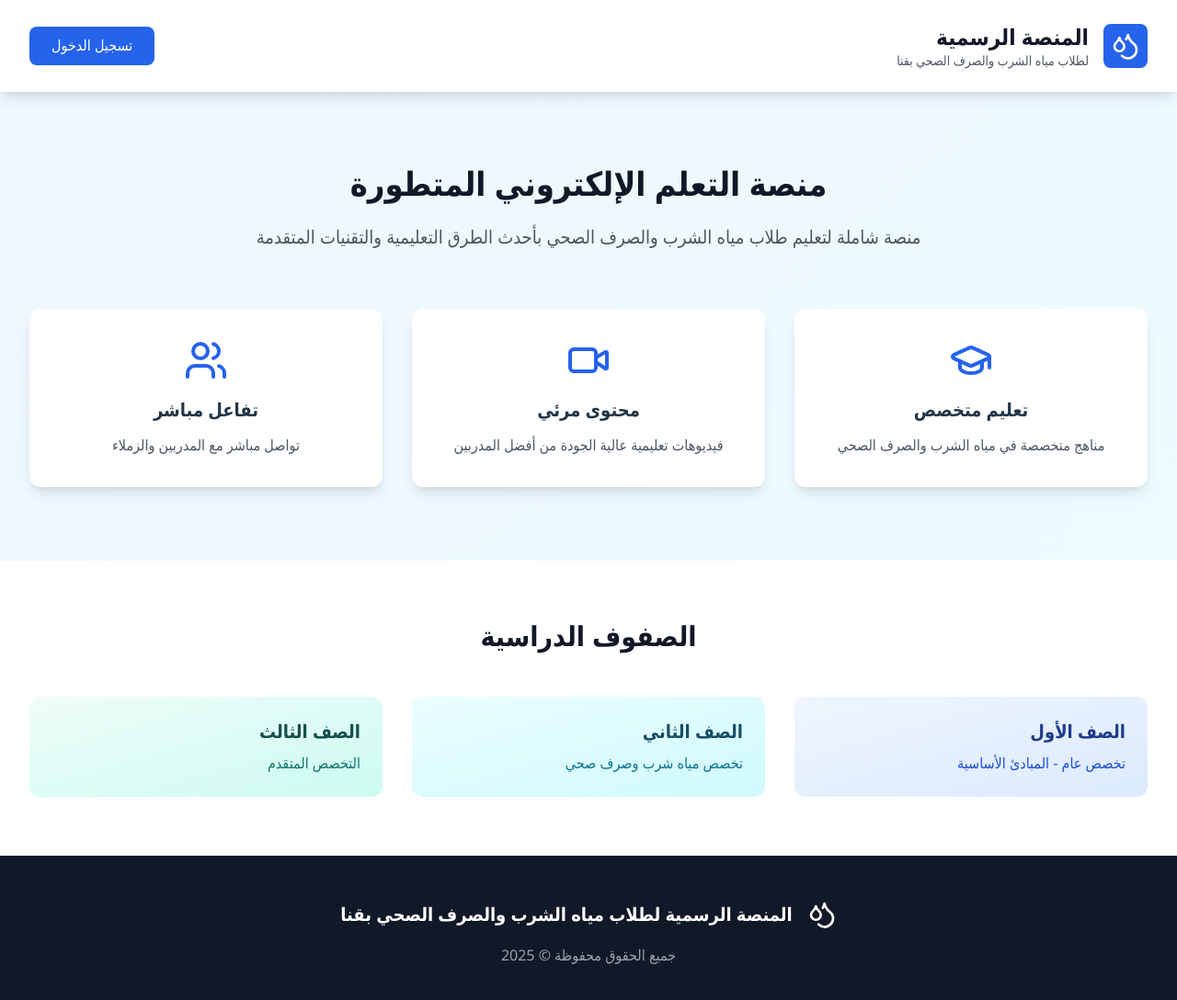
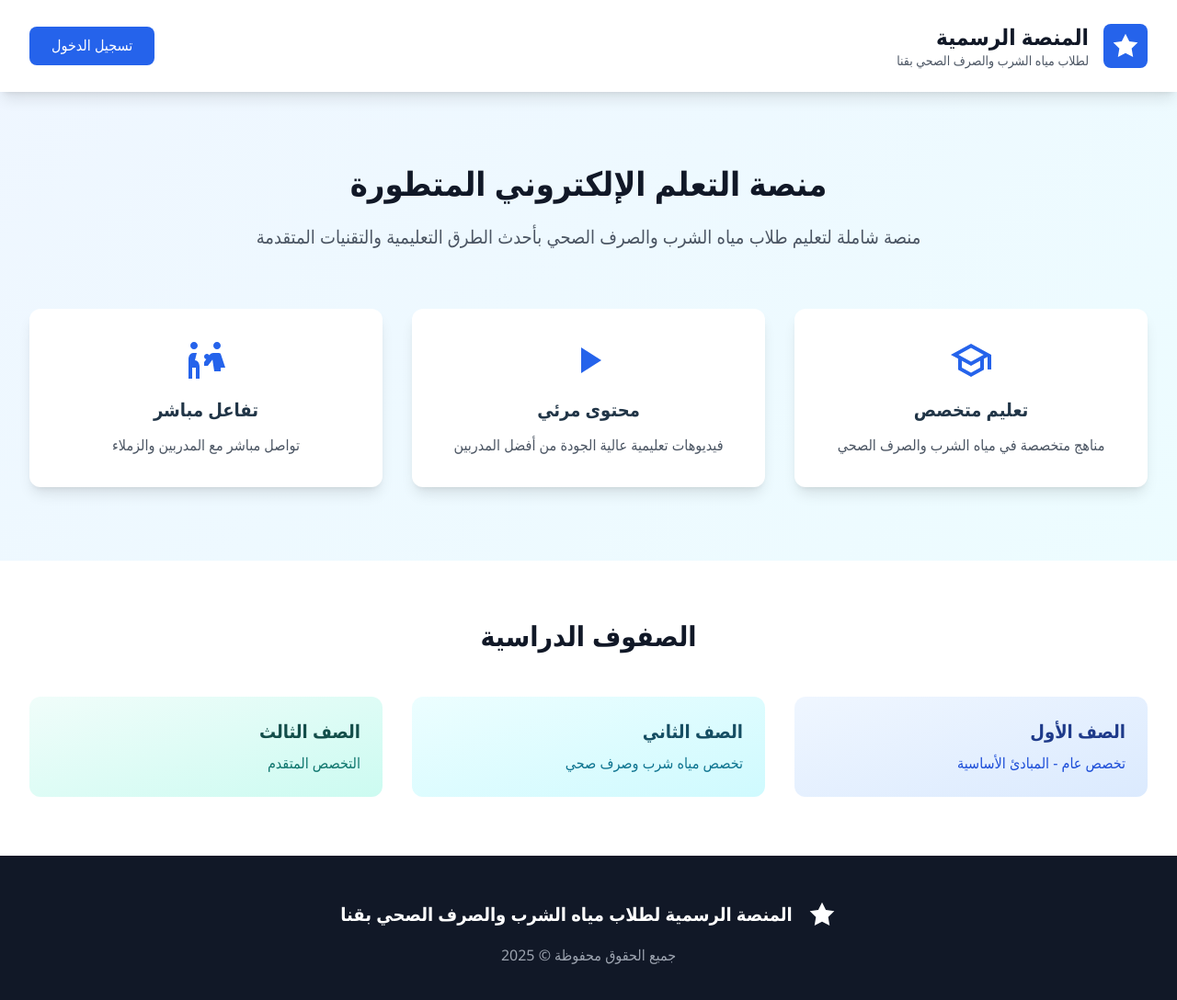
Before and after one commit to bax1gaming/company-of-water-school-qena, a Vue app: page / in a window 1280 px wide. Shown: the top 1088 px of the page at 92% size. Built offline with nearby package versions, Linux system fonts and the light colour scheme; the HTML template or start-up script is replaced by a standard one.

Commit message:
إصلاح مشكلة الشاشة البيضاء في الصفحة الرئيسية

```diff
--- a/src/views/Home.vue
+++ b/src/views/Home.vue
@@ -6,7 +6,9 @@
         <div class="flex justify-between items-center py-6">
           <div class="flex items-center space-x-4 rtl:space-x-reverse">
             <div class="w-12 h-12 bg-blue-600 rounded-lg flex items-center justify-center">
-              <Droplets class="w-8 h-8 text-white" />
+              <svg class="w-8 h-8 text-white" fill="currentColor" viewBox="0 0 24 24">
+                <path d="M12 2l3.09 6.26L22 9.27l-5 4.87 1.18 6.88L12 17.77l-6.18 3.25L7 14.14 2 9.27l6.91-1.01L12 2z"/>
+              </svg>
             </div>
             <div>
               <h1 class="text-2xl font-bold text-gray-900">المنصة الرسمية</h1>
@@ -34,17 +36,29 @@
         </p>
         <div class="grid md:grid-cols-3 gap-8 mt-16">
           <div class="bg-white p-8 rounded-xl shadow-lg">
-            <GraduationCap class="w-12 h-12 text-blue-600 mx-auto mb-4" />
+            <div class="w-12 h-12 text-blue-600 mx-auto mb-4 flex items-center justify-center">
+              <svg class="w-12 h-12" fill="currentColor" viewBox="0 0 24 24">
+                <path d="M12 3L1 9l4 2.18v6L12 21l7-3.82v-6l2-1.09V17h2V9L12 3zm6.82 6L12 12.72 5.18 9 12 5.28 18.82 9zM17 15.99l-5 2.73-5-2.73v-3.72L12 15l5-2.73v3.72z"/>
+              </svg>
+            </div>
             <h3 class="text-xl font-semibold mb-3">تعليم متخصص</h3>
             <p class="text-gray-600">مناهج متخصصة في مياه الشرب والصرف الصحي</p>
           </div>
           <div class="bg-white p-8 rounded-xl shadow-lg">
-            <Video class="w-12 h-12 text-blue-600 mx-auto mb-4" />
+            <div class="w-12 h-12 text-blue-600 mx-auto mb-4 flex items-center justify-center">
+              <svg class="w-12 h-12" fill="currentColor" viewBox="0 0 24 24">
+                <path d="M8 5v14l11-7z"/>
+              </svg>
+            </div>
             <h3 class="text-xl font-semibold mb-3">محتوى مرئي</h3>
             <p class="text-gray-600">فيديوهات تعليمية عالية الجودة من أفضل المدربين</p>
           </div>
           <div class="bg-white p-8 rounded-xl shadow-lg">
-            <Users class="w-12 h-12 text-blue-600 mx-auto mb-4" />
+            <div class="w-12 h-12 text-blue-600 mx-auto mb-4 flex items-center justify-center">
+              <svg class="w-12 h-12" fill="currentColor" viewBox="0 0 24 24">
+                <path d="M16 4c0-1.11.89-2 2-2s2 .89 2 2-.89 2-2 2-2-.89-2-2zm4 18v-6h2.5l-2.54-7.63A1.5 1.5 0 0 0 18.54 8H16c-.8 0-1.54.37-2 1l-3 4v2h2l2.54-3.4L16.5 18H20zM12.5 11.5c.83 0 1.5-.67 1.5-1.5s-.67-1.5-1.5-1.5S11 9.17 11 10s.67 1.5 1.5 1.5zM5.5 6c1.11 0 2-.89 2-2s-.89-2-2-2-2 .89-2 2 .89 2 2 2zm1.5 2h-2C3.57 8 2.5 9.57 2.5 11.5V22h2v-6h2v6h2v-6.5c0-1.93-1.07-3.5-2.5-3.5z"/>
+              </svg>
+            </div>
             <h3 class="text-xl font-semibold mb-3">تفاعل مباشر</h3>
             <p class="text-gray-600">تواصل مباشر مع المدربين والزملاء</p>
           </div>
@@ -77,7 +91,9 @@
     <footer class="bg-gray-900 text-white py-12">
       <div class="max-w-7xl mx-auto px-4 sm:px-6 lg:px-8 text-center">
         <div class="flex items-center justify-center space-x-4 rtl:space-x-reverse mb-4">
-          <Droplets class="w-8 h-8" />
+          <svg class="w-8 h-8" fill="currentColor" viewBox="0 0 24 24">
+            <path d="M12 2l3.09 6.26L22 9.27l-5 4.87 1.18 6.88L12 17.77l-6.18 3.25L7 14.14 2 9.27l6.91-1.01L12 2z"/>
+          </svg>
           <h4 class="text-xl font-semibold">المنصة الرسمية لطلاب مياه الشرب والصرف الصحي بقنا</h4>
         </div>
         <p class="text-gray-400">جميع الحقوق محفوظة © 2025</p>
@@ -87,5 +103,5 @@
 </template>
 
 <script setup>
-import { Droplets, GraduationCap, Video, Users } from 'lucide-vue-next'
+// تم إزالة استيراد الأيقونات واستبدالها بـ SVG مباشرة
 </script>
```
